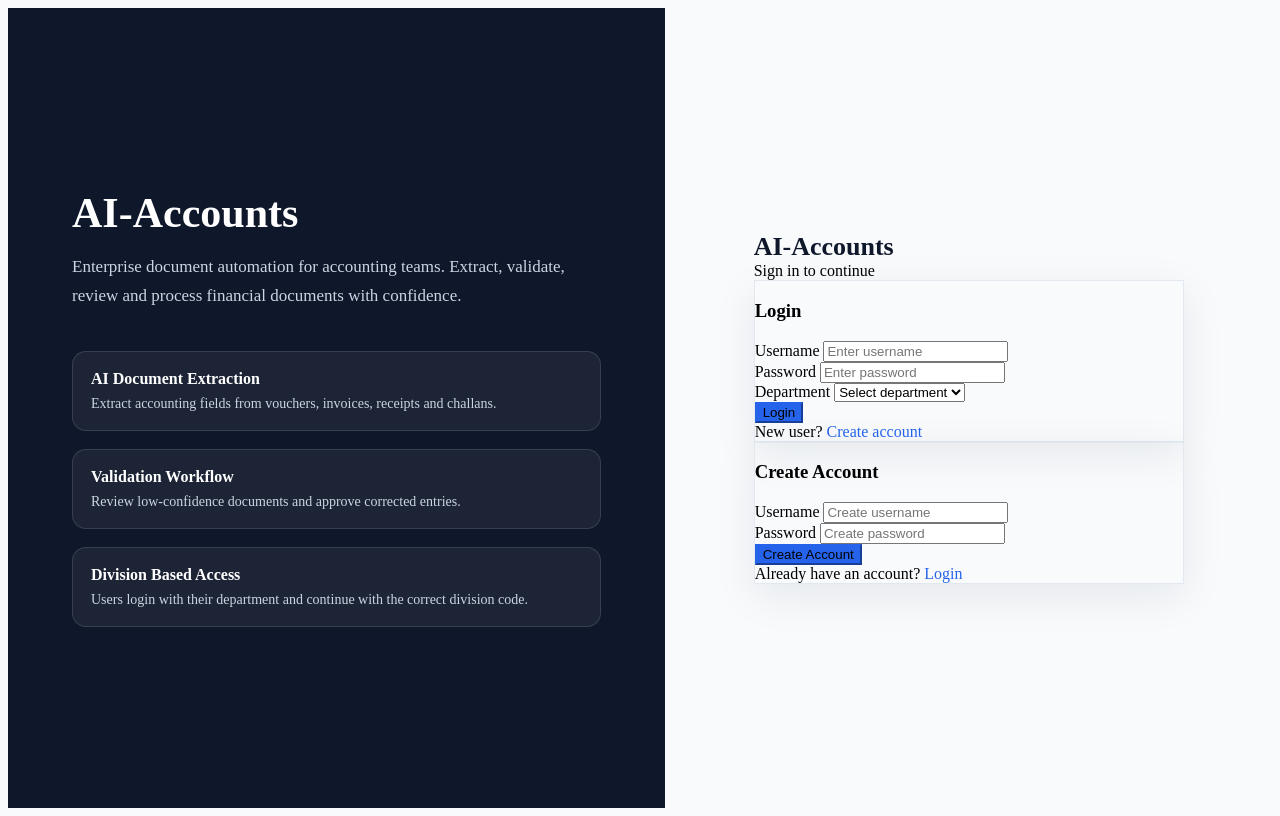
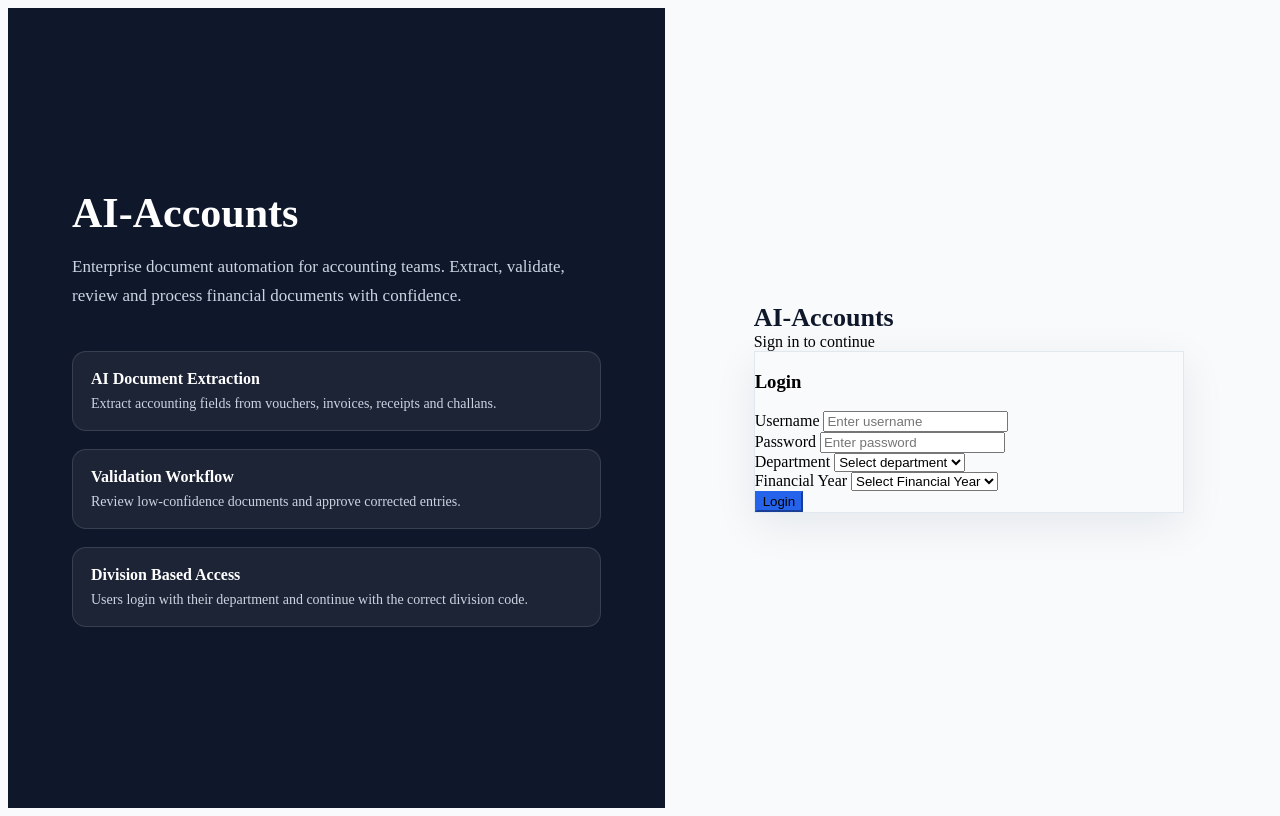
Before and after one commit to TARUN-A27/ACCOUNTS, a Flask app: page /login in a window 1280 px wide. Run offline with Flask 3, Linux system fonts and the light colour scheme; data that the repository does not hold is empty; some libraries are stand-ins or nearby versions.

Commit message:
Add year selection and usercode login workflow

```diff
--- a/OCR/app/auth_service.py
+++ b/OCR/app/auth_service.py
@@ -41,7 +41,9 @@ def validate_user(username, password):
         cursor = conn.cursor()
 
         cursor.execute("""
-            SELECT username, password
+            SELECT usercode,
+                   username,
+                   password
             FROM rawuser
             WHERE username = :username
               AND password = :password
@@ -54,11 +56,22 @@ def validate_user(username, password):
 
         if row:
             return {
-                "username": row[0],
+                "usercode": str(row[0]),
+                "username": str(row[1]),
                 "valid": True
             }
 
         return {
+            "usercode": None,
+            "username": None,
+            "valid": False
+        }
+
+    except Exception as e:
+        print("Login Validation Error:", str(e))
+
+        return {
+            "usercode": None,
             "username": None,
             "valid": False
         }
@@ -66,6 +79,7 @@ def validate_user(username, password):
     finally:
         if cursor:
             cursor.close()
+
         if conn:
             conn.close()
 
@@ -158,17 +172,7 @@ def get_division_details(divisioncode):
             conn.close()
 
 
-def increment_cpa_maxnumber(divisioncode):
-    """
-    Reads NOCONFIG using:
-    divisioncode = selected divisioncode
-    voctype = 'CPA'
-    yearcode = 21
-
-    Then updates:
-    maxnumber = maxnumber + 1
-    """
-
+def increment_cpa_maxnumber(divisioncode, yearcode):
     conn = None
     cursor = None
 
@@ -176,15 +180,18 @@ def increment_cpa_maxnumber(divisioncode):
         conn = get_connection()
         cursor = conn.cursor()
 
+        print(f"CPA Update -> Division: {divisioncode}, YearCode: {yearcode}")
+
         cursor.execute("""
             SELECT maxnumber
             FROM NOCONFIG
             WHERE divisioncode = :divisioncode
               AND voctype = 'CPA'
-              AND yearcode = 21
+              AND yearcode = :yearcode
             FOR UPDATE
         """, {
-            "divisioncode": divisioncode
+            "divisioncode": divisioncode,
+            "yearcode": yearcode
         })
 
         row = cursor.fetchone()
@@ -193,7 +200,7 @@ def increment_cpa_maxnumber(divisioncode):
             conn.rollback()
             return {
                 "success": False,
-                "message": "No NOCONFIG record found for selected division, VOCTYPE CPA and YEARCODE 21",
+                "message": f"No NOCONFIG record found for division {divisioncode}, VOCTYPE CPA, YEARCODE {yearcode}",
                 "maxnumber": None
             }
 
@@ -205,10 +212,11 @@ def increment_cpa_maxnumber(divisioncode):
             SET maxnumber = :new_maxnumber
             WHERE divisioncode = :divisioncode
               AND voctype = 'CPA'
-              AND yearcode = 21
+              AND yearcode = :yearcode
         """, {
             "new_maxnumber": new_maxnumber,
-            "divisioncode": divisioncode
+            "divisioncode": divisioncode,
+            "yearcode": yearcode
         })
 
         conn.commit()
@@ -235,3 +243,41 @@ def increment_cpa_maxnumber(divisioncode):
             cursor.close()
         if conn:
             conn.close()
+
+
+def get_year_codes():
+    conn = None
+    cursor = None
+
+    try:
+        conn = get_connection()
+        cursor = conn.cursor()
+
+        cursor.execute("""
+            SELECT YearCode,
+                   YearName,
+                   StartDate,
+                   EndDate
+            FROM inventory.InvPeriod
+            ORDER BY 1
+        """)
+
+        years = []
+
+        for row in cursor.fetchall():
+            years.append({
+                "yearcode": str(row[0]),
+                "yearname": str(row[1]),
+                "startdate": row[2],
+                "enddate": row[3]
+            })
+
+        return years
+
+    finally:
+        if cursor:
+            cursor.close()
+        if conn:
+            conn.close()
+
+    return years
--- a/OCR/app/main.py
+++ b/OCR/app/main.py
@@ -13,6 +13,7 @@ from structured_output_service import build_structured_output
 from review.review_service import save_review_log
 from auth_service import (
     get_all_divisions,
+    get_year_codes,
     validate_user,
     create_user,
     get_division_details,
@@ -269,27 +270,42 @@ def upload_document():
 @app.route("/login", methods=["GET", "POST"])
 def login():
     divisions = get_all_divisions()
+    years = get_year_codes()
+
     if request.method == "GET":
         session.clear()
-        return render_template("login.html", divisions=divisions)
+        return render_template(
+            "login.html",
+            divisions=divisions,
+            years=years
+        )
+
     username = request.form.get("username", "").strip()
     password = request.form.get("password", "").strip()
     divisioncode = request.form.get("divisioncode", "").strip()
+    yearcode = request.form.get("yearcode", "").strip()
+
+    print("Login username:", username)
     print("Selected division code from login form:", divisioncode)
+    print("Selected year code from login form:", yearcode)
 
-    if not username or not password or not divisioncode:
+    if not username or not password or not divisioncode or not yearcode:
         return render_template(
             "login.html",
             divisions=divisions,
-            error="Username, password and department are required"
+            years=years,
+            error="Username, password, department and year are required"
         )
 
     user_result = validate_user(username, password)
+    print("User Code:", user_result.get("usercode"))
+    print("User validation result:", user_result)
 
     if not user_result.get("valid"):
         return render_template(
             "login.html",
             divisions=divisions,
+            years=years,
             error="Invalid username or password"
         )
 
@@ -300,25 +316,28 @@ def login():
         return render_template(
             "login.html",
             divisions=divisions,
+            years=years,
             error="Invalid department selected"
         )
 
-    cpa_result = increment_cpa_maxnumber(divisioncode)
+    cpa_result = increment_cpa_maxnumber(divisioncode, yearcode)
     print("NOCONFIG CPA result:", cpa_result)
 
     if not cpa_result.get("success"):
         return render_template(
             "login.html",
             divisions=divisions,
+            years=years,
             error=cpa_result.get("message", "Unable to update CPA number")
         )
 
     session["logged_in"] = True
+    session["usercode"] = user_result["usercode"]
     session["username"] = username
     session["divisioncode"] = division["divisioncode"]
     session["divisiondesc"] = division["divdesc"]
+    session["yearcode"] = yearcode
     session["voctype"] = "CPA"
-    session["yearcode"] = 21
     session["cpa_number"] = cpa_result.get("maxnumber")
 
     return redirect(url_for("dashboard"))
--- a/OCR/templates/login.html
+++ b/OCR/templates/login.html
@@ -202,62 +202,38 @@
                             </select>
                         </div>
 
+                        <div class="mb-3">
+    <label class="form-label">
+        Financial Year
+    </label>
+
+    <select name="yearcode"
+            class="form-select"
+            required>
+
+        <option value="">
+            Select Financial Year
+        </option>
+
+        {% for year in years %}
+<option value="{{ year.yearcode }}">
+    {{ year.yearname }}
+</option>
+{% endfor %}
+
+    </select>
+</div>
                         <button type="submit" class="btn btn-primary w-100">
                             Login
                         </button>
 
                     </form>
 
-                    <div class="text-center mt-4">
-                        <span class="text-secondary">New user?</span>
-                        <span class="toggle-link" onclick="showCreateAccount()">
-                            Create account
-                        </span>
-                    </div>
 
                 </div>
             </div>
 
-            <div class="card d-none" id="createCard">
-                <div class="card-body">
 
-                    <h3 class="card-title mb-4">Create Account</h3>
-
-                    <form method="POST" action="/create-account">
-
-                        <div class="mb-3">
-                            <label class="form-label">Username</label>
-                            <input type="text"
-                                   name="username"
-                                   class="form-control"
-                                   placeholder="Create username"
-                                   required>
-                        </div>
-
-                        <div class="mb-3">
-                            <label class="form-label">Password</label>
-                            <input type="password"
-                                   name="password"
-                                   class="form-control"
-                                   placeholder="Create password"
-                                   required>
-                        </div>
-
-                        <button type="submit" class="btn btn-primary w-100">
-                            Create Account
-                        </button>
-
-                    </form>
-
-                    <div class="text-center mt-4">
-                        <span class="text-secondary">Already have an account?</span>
-                        <span class="toggle-link" onclick="showLogin()">
-                            Login
-                        </span>
-                    </div>
-
-                </div>
-            </div>
 
         </div>
 
@@ -266,15 +242,6 @@
 </div>
 
 <script>
-function showCreateAccount() {
-    document.getElementById("loginCard").classList.add("d-none");
-    document.getElementById("createCard").classList.remove("d-none");
-}
-
-function showLogin() {
-    document.getElementById("createCard").classList.add("d-none");
-    document.getElementById("loginCard").classList.remove("d-none");
-}
 </script>
 
 <script src="https://cdn.jsdelivr.net/npm/@tabler/core@latest/dist/js/tabler.min.js"></script>
```
Also changed, not shown: OCR/app/create table TARUNCASHBANK as SELECT * f.sql (added, +18 -0 lines).
